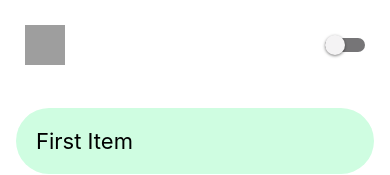
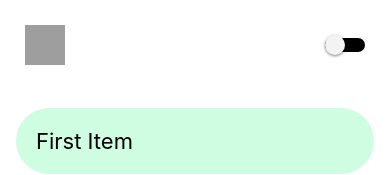
Before and after one commit to rizkymakruf/HelloReact, a React Native app: screen / in a window 390 px wide. Shown: the top 175 px of the page. Built offline with nearby package versions, Linux system fonts and the light colour scheme; grey boxes are pictures that could not be loaded.

Commit message:
intial comit

```diff
--- a/App.js
+++ b/App.js
@@ -73,8 +73,8 @@ const App = () => {
         </View>
         <View>
           <Switch
-            trackColor={{ false: "#767577", true: "#CFFDE1" }}
-            thumbColor={isEnabled ? "#68B984" : "#f4f3f4"}
+            trackColor={{ false: "black", true: "#F49D1A" }}
+            thumbColor={isEnabled ? "#FFE15D" : "#f4f3f4"}
             ios_backgroundColor="#3e3e3e"
             onValueChange={toggleSwitch}
             value={isEnabled}
```
